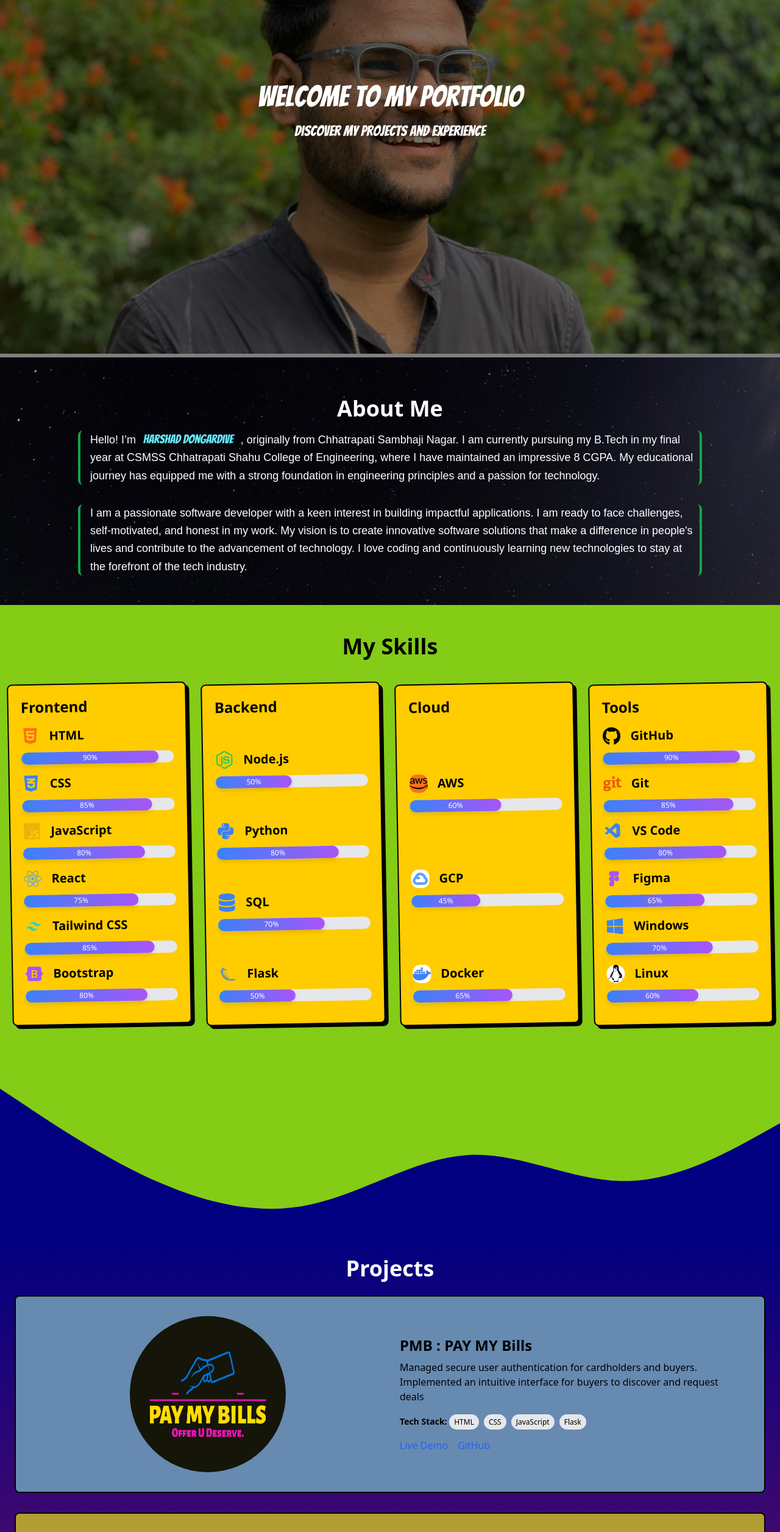
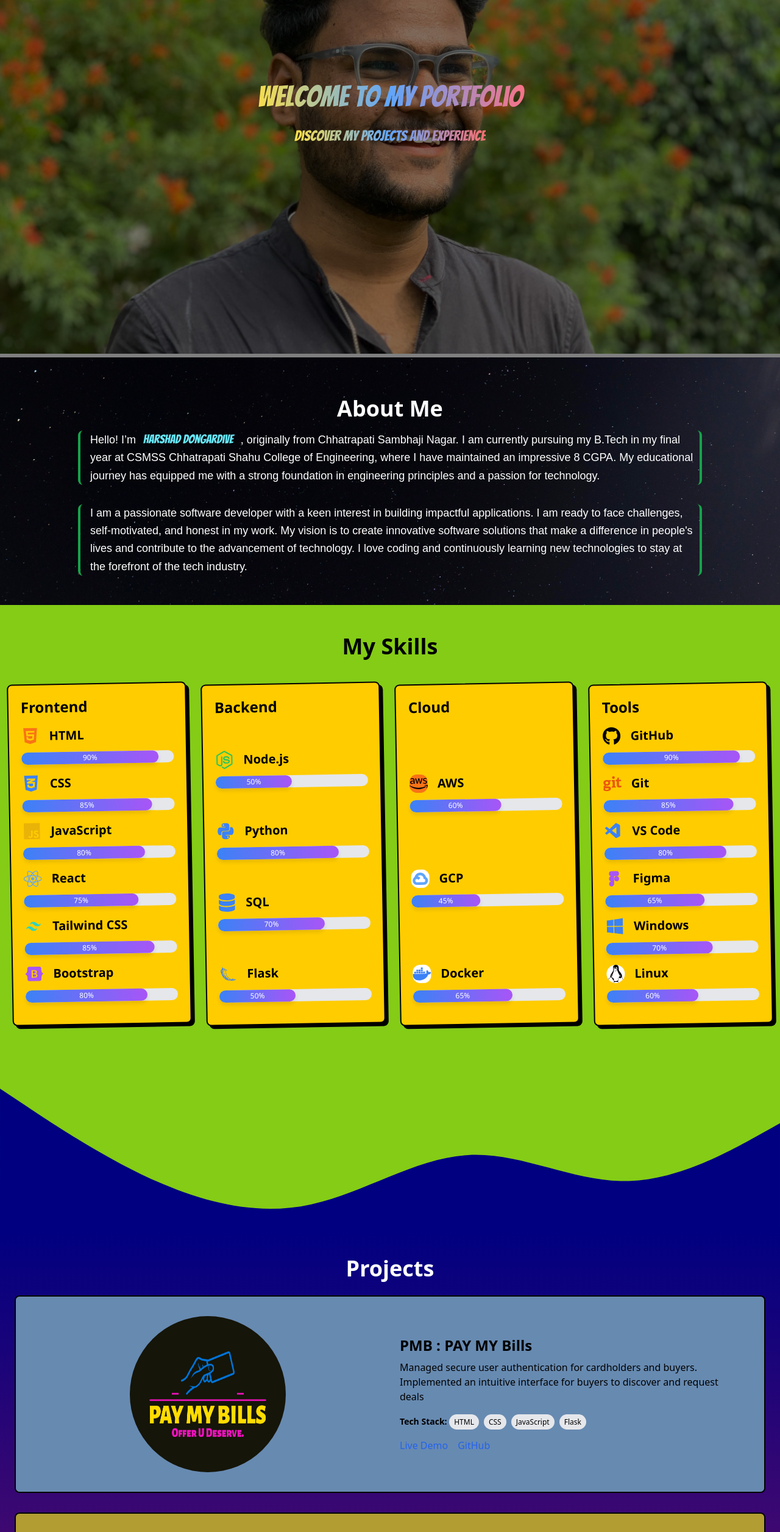
Before and after one commit to Harshad313D/HD-Portfolio, a React (Vite) app: page / in a window 1280 px wide. Shown: the part 220-2732 px from the top of the page at 61% size. Built offline with nearby package versions, Linux system fonts and the light colour scheme.

Commit message:
7th commit

```diff
--- a/src/components/About.jsx
+++ b/src/components/About.jsx
@@ -5,6 +5,7 @@ import slide2 from "../assets/slide2.jpg";
 import slide3 from "../assets/slide3.jpg";
 import aboutBg from "../assets/aboutBg.jpg";
 import useIntersectionObserver from "../components/useIntersectionObserver";
+import "../index.css";
 
 const About = () => {
   const settings = {
@@ -47,9 +48,11 @@ const About = () => {
             />
           </div>
         </Slider>
-        <div className="absolute top-0 left-0 w-full h-full flex flex-col justify-center items-center bg-black bg-opacity-50 text-white animate-fadeIn">
-          <h1 className="text-5xl font-comic mb-4">Welcome to My Portfolio</h1>
-          <h6 className="text-2xl pl-0 font-comic">
+        <div className="absolute top-0 left-0 w-full h-full flex flex-col justify-center items-center bg-black bg-opacity-50  animate-fadeIn ">
+          <h1 className="text-5xl font-comic p-2 mb-4 bg-gradient-to-r from-yellow-300 via-blue-400 to-rose-400 bg-clip-text text-transparent ">
+            Welcome to My Portfolio
+          </h1>
+          <h6 className="text-2xl pl-0 font-comic bg-gradient-to-r from-yellow-300 via-blue-400 to-red-400 bg-clip-text text-transparent  ">
             Discover My Projects and Experience
           </h6>
         </div>
@@ -60,7 +63,7 @@ const About = () => {
         style={{ backgroundImage: `url(${aboutBg})` }}
       >
         <div className="max-w-5xl mx-auto pb-6">
-          <h1 className="font-bold text-4xl text-center mt-10 text-white hover:text-yellow-300 transition duration-300">
+          <h1 className="font-bold text-4xl text-center mt-10 text-white hover:text-yellow-300 transition duration-300 ">
             About Me
           </h1>
           <p
--- a/src/components/Project.jsx
+++ b/src/components/Project.jsx
@@ -1,5 +1,6 @@
-import React from "react";
+import React, { useState, useEffect } from "react";
 import Slider from "react-slick";
+import { useInView } from "react-intersection-observer";
 import "../index.css";
 import projectImage1 from "../assets/pmb.png";
 import projectImage2 from "../assets/ssms.jpg";
@@ -52,7 +53,7 @@ const projects = [
     image: projectImage4,
   },
 ];
-// slider settings
+
 const projectsSlides = [
   {
     title: "Project 5",
@@ -76,29 +77,18 @@ const projectsSlides = [
   },
 ];
 
-const Project = () => {
-  const settings = {
-    dots: true,
-    infinite: true,
-    speed: 500,
-    slidesToShow: 1,
-    slidesToScroll: 1,
-    autoplay: true,
-    autoplaySpeed: 2000,
-  };
+const ProjectCard = ({ project, index }) => {
+  const { ref, inView } = useInView({
+    triggerOnce: true,
+    threshold: 0.1,
+  });
 
   return (
-    <div className="relative p-6 pt-12 pb-12 gradient-bg  ">
-      <h2 className="text-4xl text-white font-bold text-center mb-6 hover:text-cyan-300 transition duration-300">
-        Projects
-      </h2>
-      <div className="space-y-8">
-        {projects.map((project, index) => (
     <div
-            key={project.title}
-            className={`flex flex-col md:flex-row items-center justify-between w-full p-4 rounded-lg border-2 border-black shadow-black  mb-4 relative overflow-hidden ${
+      ref={ref}
+      className={`flex flex-col md:flex-row items-center justify-between w-full p-4 rounded-lg border-2 border-black shadow-black mb-4 relative overflow-hidden ${
         index % 2 === 0 ? "bg-blue-300" : "bg-yellow-300"
-            } group`}
+      } ${inView ? "fadeInUp" : "opacity-0"} group`}
     >
       <div className="absolute inset-0 bg-black opacity-30 group-hover:opacity-0 transition-opacity duration-300"></div>
       {index % 2 === 0 ? (
@@ -181,16 +171,36 @@ const Project = () => {
         </>
       )}
     </div>
+  );
+};
+
+const Project = () => {
+  const settings = {
+    dots: true,
+    infinite: true,
+    speed: 500,
+    slidesToShow: 1,
+    slidesToScroll: 1,
+    autoplay: true,
+    autoplaySpeed: 2000,
+  };
+
+  return (
+    <div className="relative p-6 pt-12 pb-12 gradient-bg">
+      <h2 className="text-4xl text-white font-bold text-center mb-6 hover:text-cyan-300 transition duration-300">
+        Projects
+      </h2>
+      <div className="space-y-8">
+        {projects.map((project, index) => (
+          <ProjectCard key={project.title} project={project} index={index} />
         ))}
       </div>
-
       <Slider
         {...settings}
         className="bg-[#090a34] p-2 rounded-lg mt-8 shadow-xl"
       >
         {projectsSlides.map((slide, index) => (
           <div key={index}>
-            {" "}
             <div
               className="bg-center bg-cover p-10 rounded-lg shadow-lg transition-transform transform hover:scale-105"
               style={{ backgroundImage: `url(${pslick})` }}
@@ -198,7 +208,7 @@ const Project = () => {
               <h3 className="text-2xl font-extrabold text-center text-yellow-400 mb-4">
                 {slide.title}
               </h3>
-              <div className="text-center space-y-4 ">
+              <div className="text-center space-y-4">
                 <p className="text-lg font-semibold text-gray-100">
                   {slide.projectName}
                 </p>
@@ -206,7 +216,7 @@ const Project = () => {
                   href={slide.demoLink}
                   className="relative inline-flex items-center justify-center p-0.5 mb-2 overflow-hidden text-sm font-medium text-gray-900 rounded-lg group bg-gradient-to-br from-green-400 to-blue-600 group-hover:from-green-400 group-hover:to-blue-600 hover:text-white dark:text-white focus:ring-4 focus:outline-none focus:ring-green-200 dark:focus:ring-green-800"
                 >
-                  <span className="relative px-5 py-2.5 transition-all ease-in duration-75  dark:bg-gray-900 rounded-md group-hover:bg-opacity-0">
+                  <span className="relative px-5 py-2.5 transition-all ease-in duration-75 dark:bg-gray-900 rounded-md group-hover:bg-opacity-0">
                     View Demo
                   </span>
                 </a>
--- a/src/components/Skills.jsx
+++ b/src/components/Skills.jsx
@@ -1,4 +1,5 @@
 import React from "react";
+import { useInView } from "react-intersection-observer";
 import {
   FaHtml5,
   FaCss3Alt,
@@ -21,7 +22,6 @@ import {
   BiLogoTailwindCss,
 } from "react-icons/bi";
 import { VscVscode } from "react-icons/vsc";
-
 import "../index.css";
 import { FaGit } from "react-icons/fa6";
 
@@ -74,11 +74,6 @@ const skills = {
       icon: <FaDatabase className="text-3xl text-blue-500" />,
       level: 70,
     },
-    // {
-    //   name: "MongoDB",
-    //   icon: <FaReact className="text-3xl text-green-500" />,
-    //   level: 70,
-    // },
     {
       name: "Flask",
       icon: <BiLogoFlask className="text-3xl text-blue-500" />,
@@ -88,28 +83,21 @@ const skills = {
   cloud: [
     {
       name: "AWS",
-      icon: <FaAws className="text-3xl text-black bg-orange-500  rounded-xl" />,
+      icon: <FaAws className="text-3xl text-black bg-orange-500 rounded-xl" />,
       level: 60,
     },
     {
       name: "GCP",
       icon: (
-        <BiLogoGoogleCloud className="text-3xl text-blue-400 bg-white  rounded-xl" />
+        <BiLogoGoogleCloud className="text-3xl text-blue-400 bg-white rounded-xl" />
       ),
       level: 45,
     },
     {
       name: "Docker",
-      icon: (
-        <FaDocker className="text-3xl text-blue-500 bg-white  rounded-xl" />
-      ),
+      icon: <FaDocker className="text-3xl text-blue-500 bg-white rounded-xl" />,
       level: 65,
     },
-    // {
-    //   name: "Kubernetes",
-    //   icon: <FaReact className="text-3xl text-blue-400" />,
-    //   level: 60,
-    // },
   ],
   tools: [
     {
@@ -132,14 +120,9 @@ const skills = {
       icon: <BiLogoFigma className="text-3xl text-purple-500" />,
       level: 65,
     },
-    // {
-    //   name: "Jira",
-    //   icon: <FaReact className="text-2xl text-blue-500" />,
-    //   level: 70,
-    // },
     {
       name: "Windows",
-      icon: <FaWindows className="text-3xl text-blue-500 " />,
+      icon: <FaWindows className="text-3xl text-blue-500" />,
       level: 70,
     },
     {
@@ -150,9 +133,18 @@ const skills = {
   ],
 };
 
-const SkillCard = ({ title, skills, animation }) => (
+const SkillCard = ({ title, skills, animation }) => {
+  const { ref, inView } = useInView({
+    triggerOnce: true,
+    threshold: 0.1,
+  });
+
+  return (
     <div
-    className={`bg-white shadow-lg p-5 rounded-lg comic-card h-full flex flex-col justify-between transform transition duration-300 ${animation}`}
+      ref={ref}
+      className={`bg-white shadow-lg p-5 rounded-lg comic-card h-full flex flex-col justify-between transform transition duration-300 ${
+        inView ? animation : ""
+      }`}
     >
       <h2 className="text-2xl font-bold mb-4">{title}</h2>
       {skills.map((skill, index) => (
@@ -176,10 +168,11 @@ const SkillCard = ({ title, skills, animation }) => (
       ))}
     </div>
   );
+};
 
 const Skills = () => (
   <div className="min-h-screen bg-lime-500 ">
-    <div className="  py-12 px-4">
+    <div className="py-12 px-4">
       <h1 className="text-4xl font-bold text-center mb-10 hover:text-cyan-300 transition duration-300">
         My Skills
       </h1>
@@ -209,7 +202,7 @@ const Skills = () => (
     <svg xmlns="http://www.w3.org/2000/svg" viewBox="0 0 1440 320">
       <path
         fill="#000080"
-        fill-opacity="1"
+        fillOpacity="1"
         d="M0,64L48,96C96,128,192,192,288,234.7C384,277,480,299,576,277.3C672,256,768,192,864,186.7C960,181,1056,235,1152,234.7C1248,235,1344,181,1392,154.7L1440,128L1440,320L1392,320C1344,320,1248,320,1152,320C1056,320,960,320,864,320C768,320,672,320,576,320C480,320,384,320,288,320C192,320,96,320,48,320L0,320Z"
       ></path>
     </svg>
--- a/src/index.css
+++ b/src/index.css
@@ -3,18 +3,10 @@
 @tailwind utilities;
 
 
-.gradient-bg {
+ .gradient-bg {
   background: linear-gradient(  #000080, #E11D48 );
   height: auto;
 }
-
-.gradient-bg1 {
-  background: linear-gradient(  #a91de1,#ede3ee,#15803d);
-  height: auto;
-}
-
-/* project */
-
 
 /* skills */
 
@@ -45,6 +37,23 @@
 .filter-shadow {
   filter: drop-shadow(10px 10px 15px rgba(0, 0, 0, 0.5));
 
+}
+/* project fadein up  */
+/* index.css */
+@keyframes fadeInUp {
+  from {
+    opacity: 0;
+    transform: translateY(20px);
+  }
+
+  to {
+    opacity: 1;
+    transform: translateY(0);
+  }
+}
+
+.fadeInUp {
+  animation: fadeInUp 3s ease-out forwards;
 }
 
 /* contact */
--- a/tailwind.config.js
+++ b/tailwind.config.js
@@ -34,6 +34,10 @@ module.exports = {
           '100%': { opacity: 1 },
         },
         fadeInUp: {
+          '0%': { opacity: 0, transform: 'translateY(20px)' },
+          '100%': { opacity: 1, transform: 'translateY(0)' },
+        },
+        fadeInUp2: {
           '0%': { opacity: 0, transform: 'translateY(20px)' },
           '100%': { opacity: 1, transform: 'translateY(0)' },
         },
@@ -75,6 +79,8 @@ module.exports = {
       animation: {
         fadeIn: 'fadeIn 2s ease-in-out',
         fadeInUp: 'fadeInUp 2s ease-in-out',
+        fadeInUp2: 'fadeInUp 1s ease-in-out',
+
         fadeInDown: 'fadeInDown 1s ease-in-out',
         slideInLeft: 'slideInLeft 2s ease-in-out',
         slideInRight: 'slideInRight 2s ease-in-out',
```
Also changed, not shown: src/components/Education.jsx (+5 -5 lines). Lines whose indentation alone changed are shown as unchanged.
